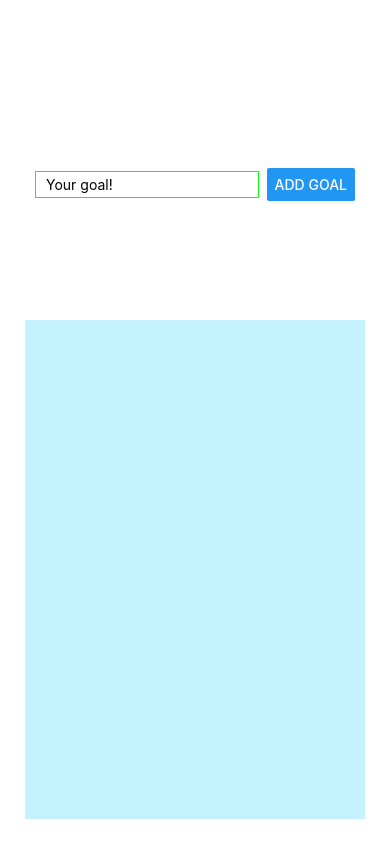
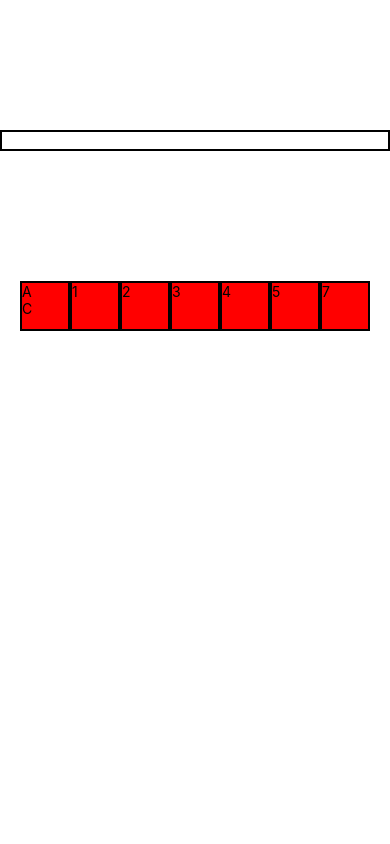
Before and after one commit to bekirbali/Native-Calculator, a React Native app: screen / in a window 390 px wide. Built offline with nearby package versions, Linux system fonts and the light colour scheme.

Commit message:
input numPad comps

```diff
--- a/App.js
+++ b/App.js
@@ -8,91 +8,24 @@ import {
   TextInput,
   ScrollView,
   FlatList,
+  Pressable,
 } from "react-native";
 
+import InputScreen from "./app/components/InputScreen";
+import NumPad from "./app/components/NumPad";
+
 export default function App() {
-  const [items, setItems] = useState([]);
-  const [text, setText] = useState("");
-
-  const newItem = {
-    id: new Date().getTime(),
-    value: text,
-  };
-
-  const pressHandler = () => {
-    if (text.trim().length) {
-      setItems((oldItems) => [...oldItems, newItem]);
-      setText("");
-      return;
-    }
-  };
-
-  const deleteHandler = (id) => {
-    setItems(items.filter((item) => item.id !== id));
-  };
-
   return (
     <View style={styles.container}>
-      <View style={styles.inputContainer}>
-        <TextInput
-          style={styles.input}
-          placeholder="Your goal!"
-          value={text}
-          onChangeText={setText}
-        />
-        <Button title="Add Goal" onPress={pressHandler} />
-      </View>
-      <View style={styles.outputContainer}>
-        <FlatList
-          data={items}
-          renderItem={(item) => {
-            return (
-              <View>
-                <Text style={styles.outputText}>
-                  {item.item.value}................{" "}
-                  <Text onPress={() => deleteHandler(item.item.id)}>X</Text>{" "}
-                </Text>
-              </View>
-            );
-          }}
-          keyExtractor={(item) => item.id}
-        />
-      </View>
+      <InputScreen />
+      <NumPad />
     </View>
   );
 }
 
 const styles = StyleSheet.create({
   container: {
-    padding: 25,
-    paddingTop: 50,
     flex: 1,
     justifyContent: "center",
   },
-
-  inputContainer: {
-    flexDirection: "row",
-    justifyContent: "space-between",
-    alignItems: "center",
-    gap: 5,
-    flex: 2,
-    padding: 10,
-  },
-
-  input: {
-    borderWidth: 1,
-    borderColor: "#0cff0c",
-    width: "70%",
-    paddingVertical: 4,
-    paddingHorizontal: 10,
-  },
-  outputContainer: {
-    flex: 4,
-    backgroundColor: "#00ccff3a",
-    color: "black",
-  },
-  outputText: {
-    fontSize: 24,
-    marginTop: 10,
-  },
 });
--- /dev/null
+++ b/app/components/InputScreen.jsx
@@ -0,0 +1,25 @@
+import React, { useState } from "react";
+import { Text, View, StyleSheet, TextInput } from "react-native";
+
+const InputScreen = () => {
+  const [text, setText] = useState("");
+  return (
+    <View style={styles.inputContainer}>
+      <TextInput style={styles.input} value={text} onChangeText={setText} />
+    </View>
+  );
+};
+
+export default InputScreen;
+
+const styles = StyleSheet.create({
+  inputContainer: {
+    justifyContent: "center",
+
+    flex: 1,
+  },
+  input: {
+    borderWidth: 2,
+    borderColor: "black",
+  },
+});
--- /dev/null
+++ b/app/components/NumPad.jsx
@@ -0,0 +1,62 @@
+import React from "react";
+import {
+  Pressable,
+  StyleSheet,
+  Text,
+  TouchableOpacity,
+  View,
+} from "react-native";
+
+const NumPad = () => {
+  const calculateHandler = (title) => {
+    console.log(title);
+  };
+
+  const arr = [1, 2, 3, 4, 5, 6, 7, 8, 9, 0];
+
+  const Btn = ({ title }) => (
+    <TouchableOpacity
+      style={styles.opacity}
+      onPress={() => calculateHandler(title)}
+    >
+      <Text style={styles.text}>{title}</Text>
+    </TouchableOpacity>
+  );
+  return (
+    <View style={styles.numpadContainer}>
+      <Btn title="AC" />
+      <Btn title="1" />
+      <Btn title="2" />
+      <Btn title="3" />
+      <Btn title="4" />
+      <Btn title="5" />
+      <Btn title="7" />
+      {/* {arr.map((item, index) => (
+        <Text style={styles.text}>{item}</Text>
+      ))} */}
+    </View>
+  );
+};
+
+export default NumPad;
+
+const styles = StyleSheet.create({
+  numpadContainer: {
+    justifyContent: "center",
+    flex: 2,
+    flexDirection: "row",
+    flexWrap: "wrap",
+  },
+  text: {
+    backgroundColor: "red",
+    height: 50,
+    width: "33%",
+  },
+  opacity: {
+    backgroundColor: "red",
+    height: 50,
+    width: 50,
+    borderColor: "black",
+    borderWidth: 2,
+  },
+});
```
